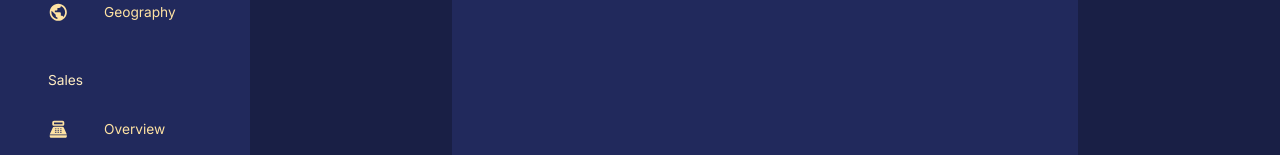
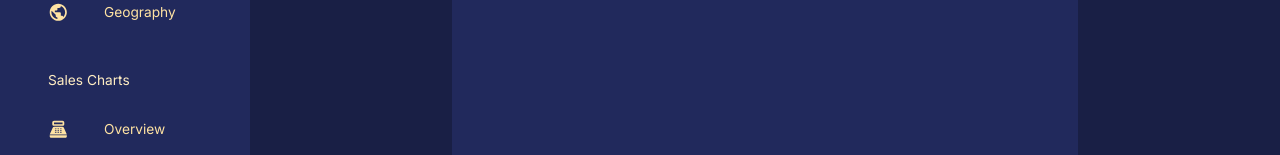
Before and after one commit to StefanoConsonni/sales-vision, a React (Create React App) app in the folder client/: page /dashboard in a window 1280 px wide. Shown: the part 350-505 px from the top of the page. Built offline with nearby package versions, Linux system fonts and the light colour scheme; no server answers.

Commit message:
edit title in Sidebar

```diff
--- a/client/src/components/Sidebar.jsx
+++ b/client/src/components/Sidebar.jsx
@@ -56,7 +56,7 @@ const navItems = [
     icon: <PublicOutlined />,
   },
   {
-    text: "Sales",
+    text: "Sales Charts",
     icon: null,
   },
   {
```
